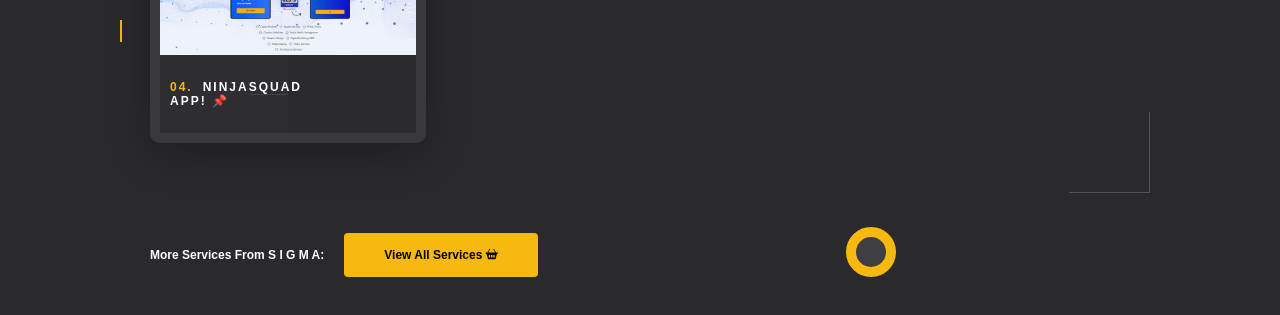
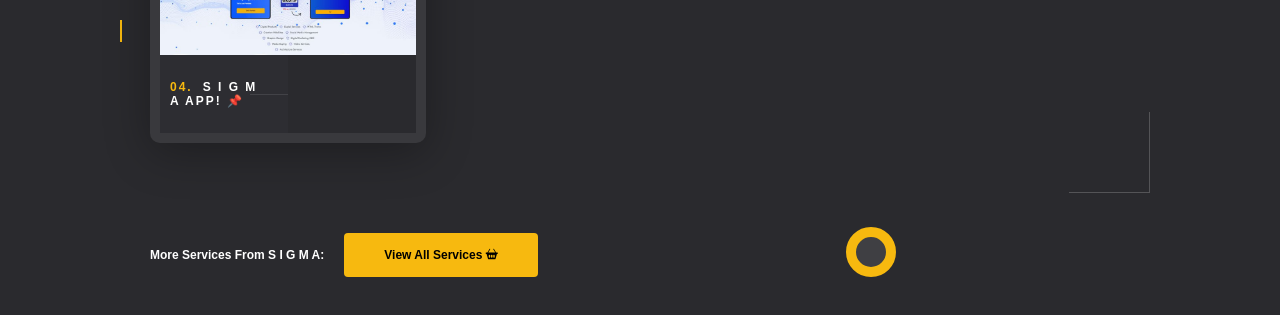
Before and after one commit to marouananouar/Space, a plain HTML site: page index.html in a window 1280 px wide. Shown: the part 837-1152 px from the top of the page. Drawn offline with nearby package versions, Linux system fonts and the light colour scheme.

Commit message:
Update index.html

```diff
--- a/index.html
+++ b/index.html
@@ -81,7 +81,7 @@
                     <div class="demo-item-content fl-wrap">
                         <div class="demo-item-img fl-wrap"><a href="https://ninjasquadspace.github.io/landingpage/" target="_blank"><img src="images/bg/04.jpg" class="respimg" alt=""></a></div>
                         <div class="demo-item-text dit_pr fl-wrap">
-                            <a href="https://ninjasquadspace.github.io/landingpage/" target="_blank"><span>04.</span>NinjaSquad APP! &#128204;</a>
+                            <a href="https://ninjasquadspace.github.io/landingpage/" target="_blank"><span>04.</span>S I G M A APP! &#128204;</a>
 
                         </div>
                     </div>
```
